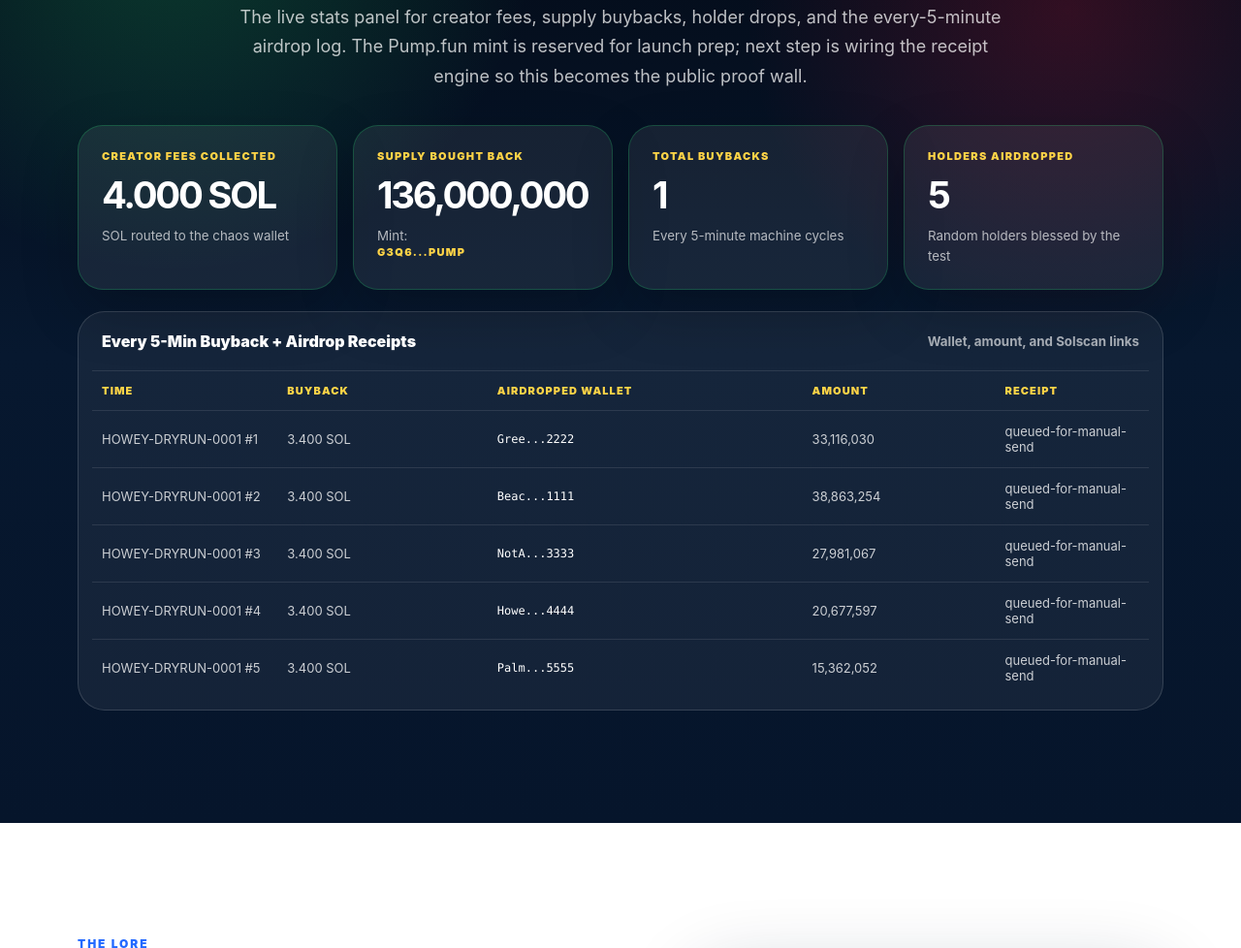
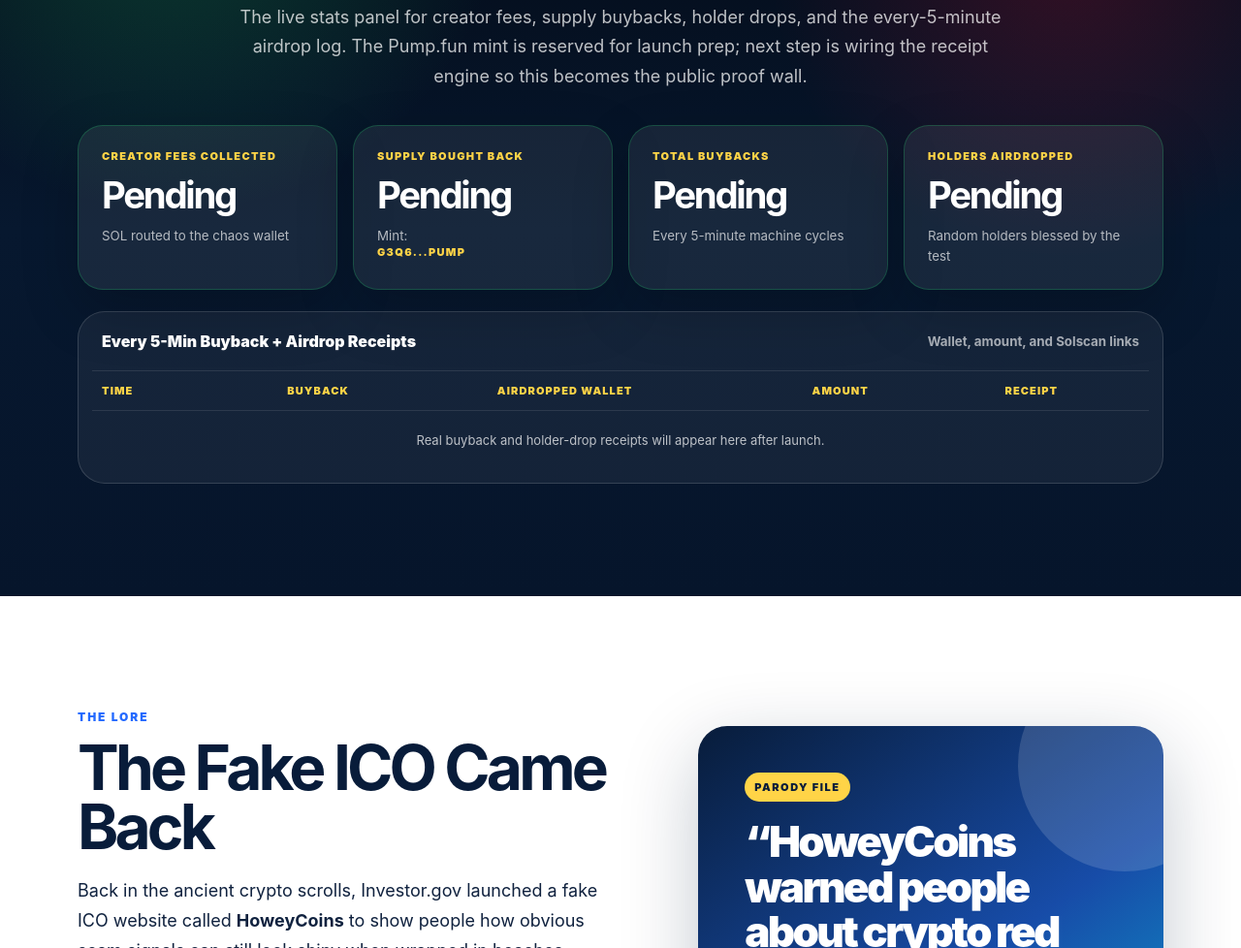
Before and after one commit to Rastacowboy0131/howeycoins-site, a website: page index.html in a window 1280 px wide. Shown: the part 1241-2219 px from the top of the page at 97% size. Drawn offline with Linux system fonts and the light colour scheme; no server answers.

Commit message:
fix: clear dashboard until real receipts

```diff
--- a/app.js
+++ b/app.js
@@ -133,34 +133,10 @@
   mint: 'G3Q6iQ4xMG3vH9SyKSkupvEeeKiRLvvmCqAQ9iyGpump',
   creatorFeesSol: null,
   supplyBoughtBack: null,
-  totalBuybacks: 0,
-  holdersAirdropped: 0,
+  totalBuybacks: null,
+  holdersAirdropped: null,
   receipts: [],
 };
-
-const demoReceipts = [
-  {
-    time: 'Launch + 05m',
-    buyback: 'pending',
-    wallet: '7H0w...eyC0',
-    amount: 'pending',
-    signature: '',
-  },
-  {
-    time: 'Launch + 10m',
-    buyback: 'pending',
-    wallet: 'Gr33...Bag',
-    amount: 'pending',
-    signature: '',
-  },
-  {
-    time: 'Launch + 15m',
-    buyback: 'pending',
-    wallet: 'SECn...ope',
-    amount: 'pending',
-    signature: '',
-  },
-];
 
 function solscanLink(signatureOrAddress) {
   if (!signatureOrAddress) return '#';
@@ -224,16 +200,25 @@
 }
 
 function renderStats() {
-  setText('statFees', howeyStats.creatorFeesSol == null ? 'Pre-launch' : formatSol(howeyStats.creatorFeesSol));
-  setText('statSupply', howeyStats.supplyBoughtBack == null ? 'Pre-launch' : formatTokens(howeyStats.supplyBoughtBack));
+  setText('statFees', howeyStats.creatorFeesSol == null ? 'Pending' : formatSol(howeyStats.creatorFeesSol));
+  setText('statSupply', howeyStats.supplyBoughtBack == null ? 'Pending' : formatTokens(howeyStats.supplyBoughtBack));
   setText('statMint', shortAddress(howeyStats.mint));
-  setText('statBuybacks', String(howeyStats.totalBuybacks));
-  setText('statHolders', String(howeyStats.holdersAirdropped));
+  setText('statBuybacks', howeyStats.totalBuybacks == null ? 'Pending' : String(howeyStats.totalBuybacks));
+  setText('statHolders', howeyStats.holdersAirdropped == null ? 'Pending' : String(howeyStats.holdersAirdropped));
 
   const dropLog = document.getElementById('dropLog');
   if (!dropLog) return;
 
-  const rows = howeyStats.receipts.length ? howeyStats.receipts : demoReceipts;
+  const rows = howeyStats.receipts;
+  if (!rows.length) {
+    dropLog.innerHTML = `
+      <div class="drop-row pending-row" role="row">
+        <span>Real buyback and holder-drop receipts will appear here after launch.</span>
+      </div>
+    `;
+    return;
+  }
+
   dropLog.innerHTML = rows.map((row) => {
     const receipt = row.signature
       ? `<a href="${solscanLink(row.signature)}" target="_blank" rel="noreferrer">Solscan</a>`
@@ -251,8 +236,8 @@
   }).join('');
 }
 
-async function loadDemoPlan() {
-  const planSources = ['./data/latest.json', './data/howey-run-demo.json'];
+async function loadLatestReceiptPlan() {
+  const planSources = ['./data/latest.json'];
   try {
     let plan = null;
     for (const source of planSources) {
@@ -270,4 +255,4 @@
   }
 }
 
-loadDemoPlan();
+loadLatestReceiptPlan();
--- a/index.html
+++ b/index.html
@@ -97,12 +97,12 @@
             </article>
             <article class="stat-card">
               <span>Total Buybacks</span>
-              <strong id="statBuybacks">0</strong>
+              <strong id="statBuybacks">Pending</strong>
               <small>Every 5-minute machine cycles</small>
             </article>
             <article class="stat-card">
               <span>Holders Airdropped</span>
-              <strong id="statHolders">0</strong>
+              <strong id="statHolders">Pending</strong>
               <small>Random holders blessed by the test</small>
             </article>
           </div>
```
